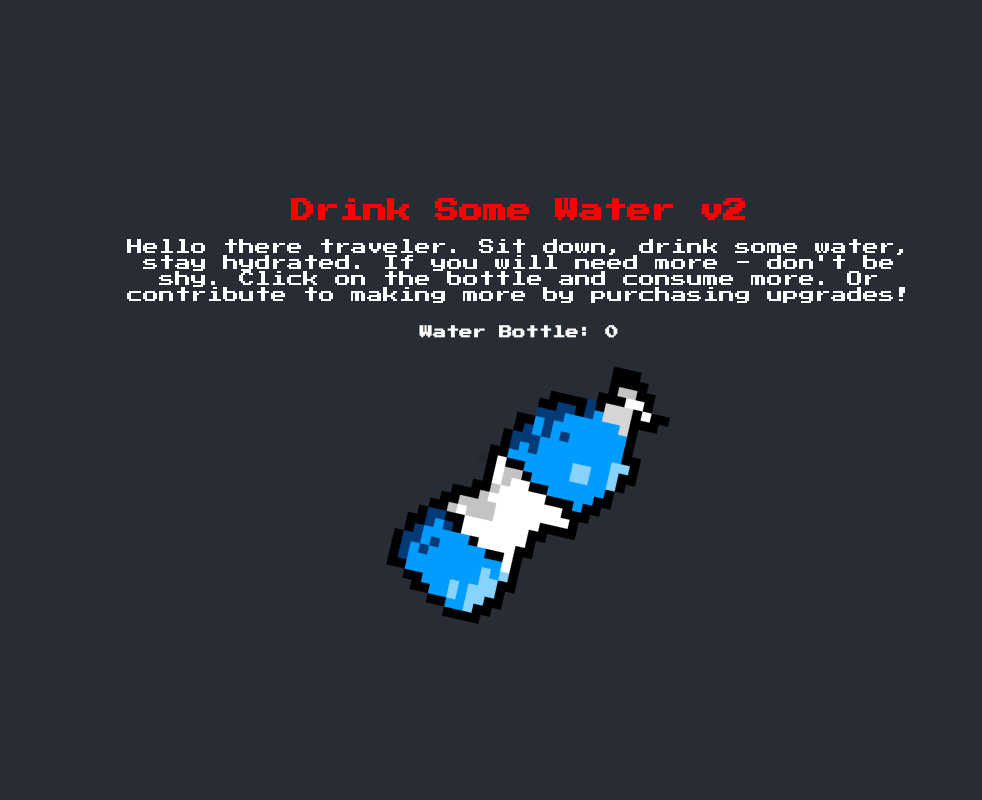
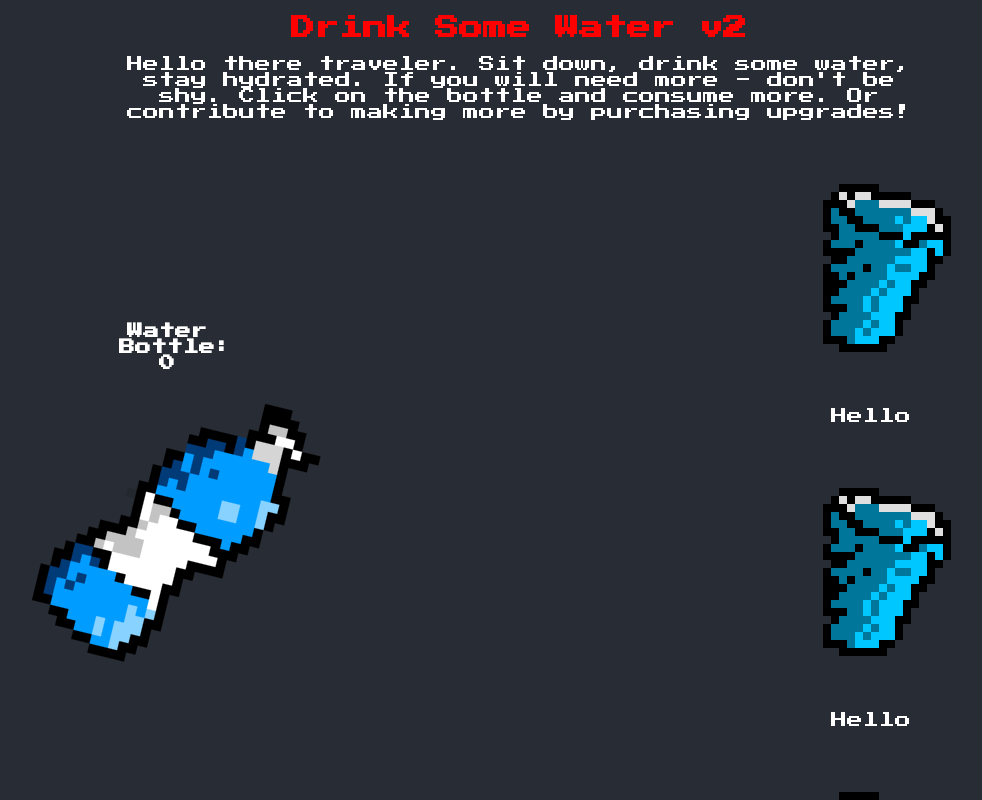
Before and after one commit to Si-ja/Drink-Some-Water-v2.0, a React (Create React App) app: page / in a window 1280 px wide. Shown: the top 800 px of the page, without its empty margins (121-1103 px from the left). Built offline with nearby package versions, Linux system fonts and the light colour scheme.

Commit message:
Added new upgrade elements to see how they will be positioned.

```diff
--- a/src/Components/MainGame.ts
+++ b/src/Components/MainGame.ts
@@ -2,9 +2,11 @@ import React, { Component } from "react";
 
 import '../CSS/Helper.css';
 import '../CSS/Style.css';
+import '../CSS/Logos.css';
 
+import MainText from "./MainText";
 import MainSource from "./MainSource";
-import MainText from "./MainText";
+import UpgradeGlass from "./UpgradeGlass";
 
 class MainGame extends Component<{}, {}> {
     WaterBottle: React.RefObject<MainSource>;
@@ -62,6 +64,21 @@ class MainGame extends Component<{}, {}> {
                     retriever: this.getWaterBottleQuantity
                 },
                 null
+            ),
+            React.createElement(
+                UpgradeGlass,
+                null,
+                null
+            ),
+            React.createElement(
+                UpgradeGlass,
+                null,
+                null
+            ),
+            React.createElement(
+                UpgradeGlass,
+                null,
+                null
             )
         );
     }
--- a/src/Components/MainSource.ts
+++ b/src/Components/MainSource.ts
@@ -1,12 +1,8 @@
 import React, { Component } from "react";
 
+import '../CSS/Style.css'
+
 import bottle from '../Graphics/bottle.png'
-
-import '../CSS/Logos.css';
-import '../CSS/Style.css';
-
-// TODO: Delete further import statements
-import logo from '../logo.svg';
 
 // Main Water Bottle of the game that can be harvested forever
 class MainSource extends Component<{className: string, name: string, incrementor: number, retriever: Function}, {amount: number}> {
@@ -47,13 +43,15 @@ class MainSource extends Component<{className: string, name: string, incrementor
         return React.createElement(
             "div",
             {
-                className: 'mainDescription',
+                className: 'WaterBottleComponent',
                 onClick: this.increaseAmount
             },
             // Text notation describing the bottle and amount of items that exist after harvest
             React.createElement(
                 "h5",
-                null,
+                {
+                    className: 'mainDescription'
+                },
                 `${this.name}: ${this.state.amount}`
             ),
             // Image representing the bottle component
--- a/src/Components/MainText.ts
+++ b/src/Components/MainText.ts
@@ -1,5 +1,4 @@
 import React, { Component } from "react";
-import { addSyntheticLeadingComment } from "typescript";
 
 import '../CSS/Style.css';
 
--- /dev/null
+++ b/src/Components/UpgradeGlass.ts
@@ -0,0 +1,40 @@
+import React, { Component } from "react";
+
+import '../CSS/Style.css'
+
+import glass from '../Graphics/glass.png'
+
+class UpgradeGlass extends React.Component<{className: string}, {}> {
+    className: string;
+
+    constructor(props?: any) {
+        super(props);
+
+        this.className = props.className;
+    }
+
+    render() {
+        return React.createElement(
+            "div",
+            {
+                className: 'UpgradeComponent'
+            },
+            React.createElement(
+                "img",
+                {
+                    src: glass
+                },
+                null
+            ),
+            React.createElement(
+                "p",
+                {
+                    className: 'mainDescription'
+                },
+                "Hello"
+            )
+        );
+    }
+}
+
+export default UpgradeGlass;
--- a/src/css/Style.css
+++ b/src/css/Style.css
@@ -1,15 +1,18 @@
+/* Gives definition to what we use as a background color and for the main font */
 body {
     font-family: 'Press Start 2P', monospace;
     font-size: 2rem;
     background-color: black;
 }
 
+/* Defines main introductory text*/
 .mainText {
     color: red;
     text-align: center;
     font-size: 1.5rem;
 }
 
+/* Gives a definition to the general text that will be used through out the game descriptions */
 .mainDescription {
     color: white;
     text-align: center;
@@ -18,3 +21,20 @@ body {
     margin-right: 15rem;
     text-align: center;
 }
+
+/* Define the position of the main Water Bottle */
+.WaterBottleComponent {
+    padding: 10rem 0;
+    width: 45%;
+    float: left;
+    height: 20rem;
+    align-items: center;
+}
+
+/* Define the position of the upgrades as divs */
+.UpgradeComponent {
+    width: 45%;
+    float: right;
+    height: 100%;
+    align-items: center;
+}
```
